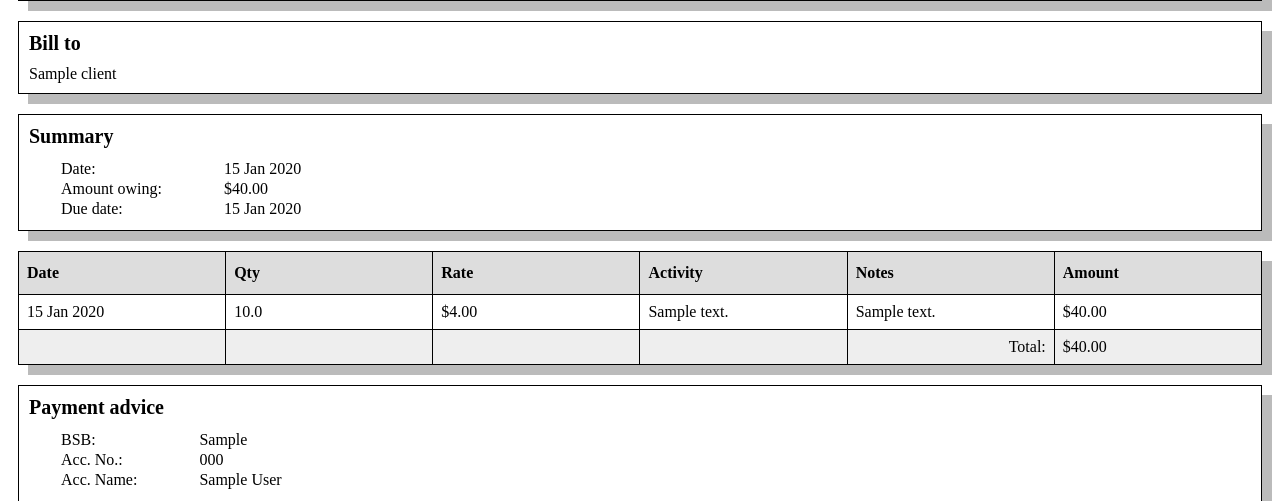
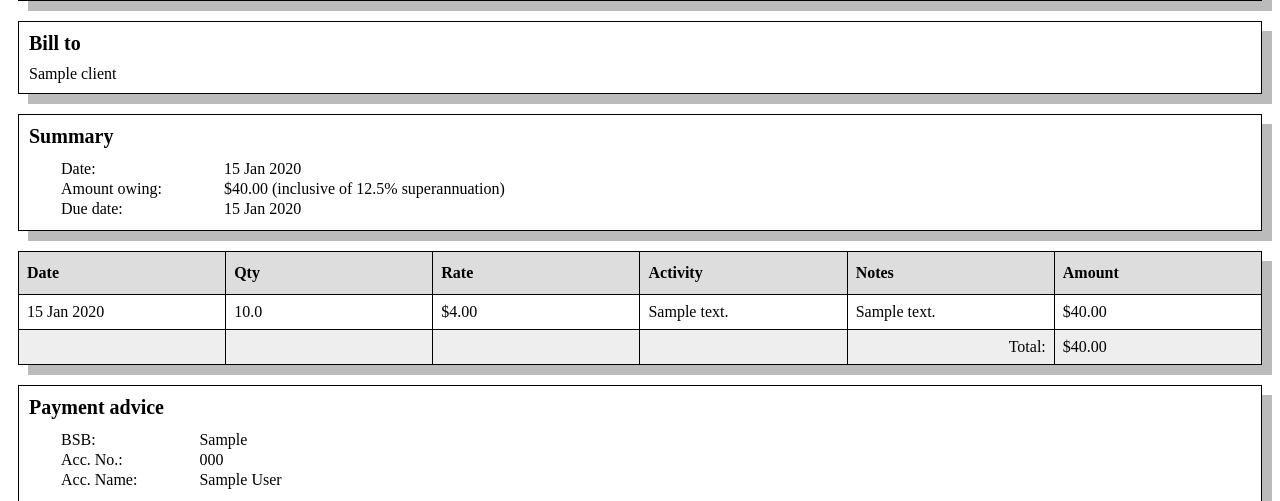
Before and after one commit to robotopia/ais, a Django app: page /invoice/printable/1 in a window 1280 px wide. Shown: the part 196-697 px from the top of the page. Run offline with Django 4.2, Linux system fonts and the light colour scheme; a user stored in the database is signed in; tables that the repository leaves empty hold one stand-in row (values such as "Sample post").

Commit message:
Added line to invoice about superannuation

```diff
--- a/django/invoice/templates/invoice/printable_invoice.html
+++ b/django/invoice/templates/invoice/printable_invoice.html
@@ -48,7 +48,7 @@
         </tr>
         <tr>
           <td>Amount owing:</td>
-          <td>${{ invoice.total_amount }}</td>
+          <td>${{ invoice.total_amount }} (inclusive of 12.5% superannuation)</td>
         </tr>
         <tr>
           <td>Due date:</td>
```
